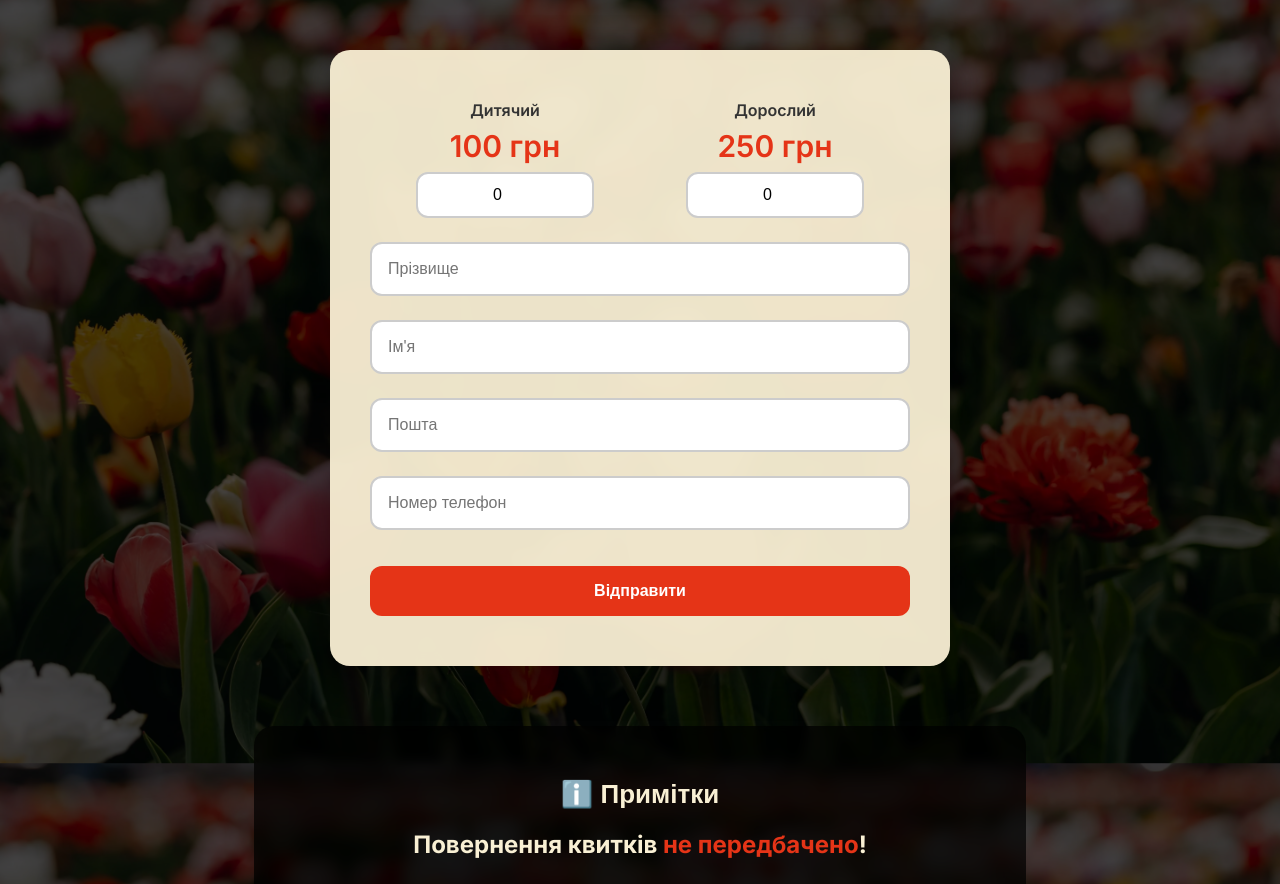
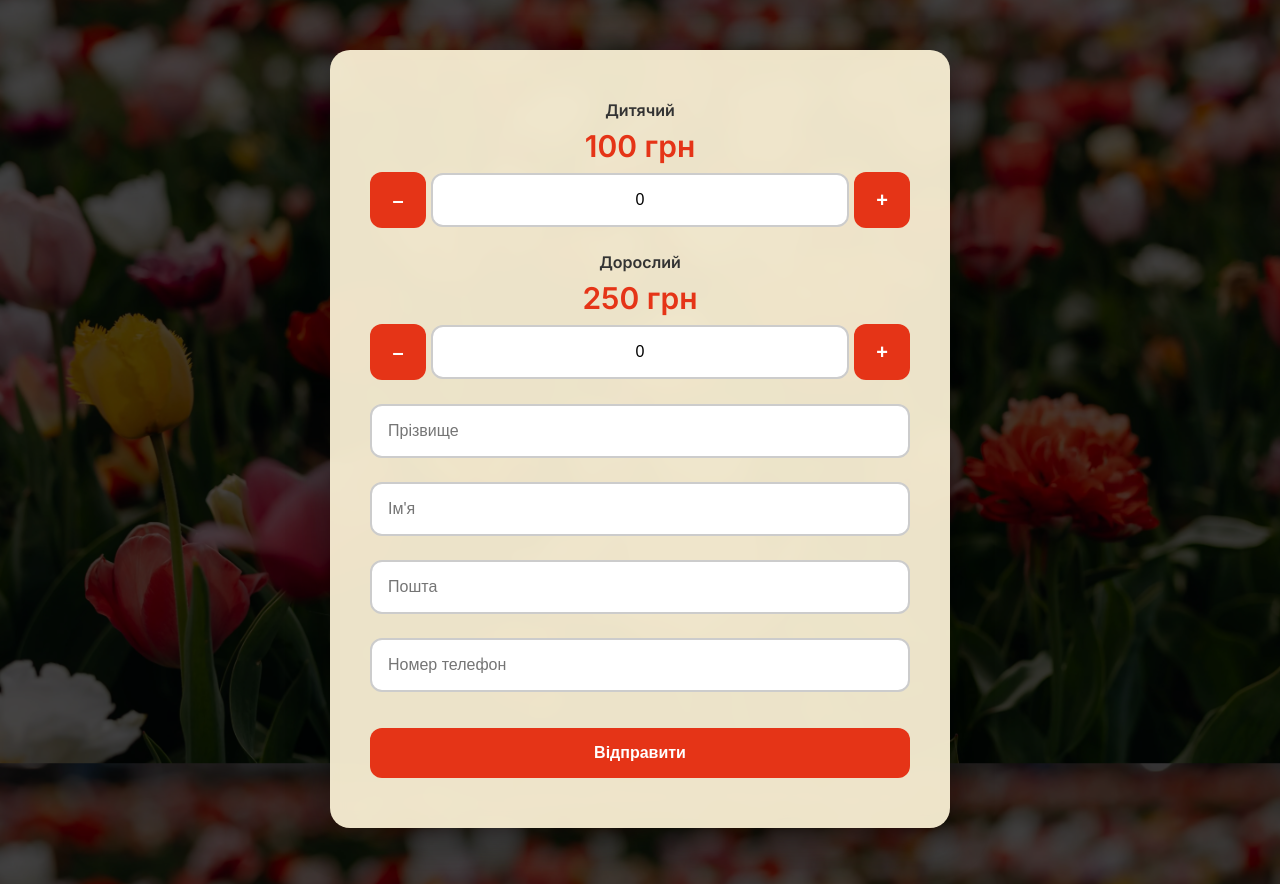
Before and after one commit to stugnait/VenGreenery, a Python web app: template app/templates/order.html in a window 1280 px wide. Shown: the part 90-974 px from the top of the page. Run offline with Jinja, Linux system fonts and the light colour scheme; the template is opened without the code that fills it, so the values that code supplies are empty; some web fonts are replaced.

Commit message:
email update

```diff
--- a/app/config.py
+++ b/app/config.py
@@ -6,7 +6,7 @@ class Config:
     SQLALCHEMY_TRACK_MODIFICATIONS = False
     MAIL_SERVER = os.getenv('MAIL_SERVER')
     MAIL_PORT = int(os.getenv('MAIL_PORT'))
-    MAIL_USE_TLS = bool(os.getenv('MAIL_USE_TLS'))
+    MAIL_USE_SSL = bool(os.getenv('MAIL_USE_SSL'))
     MAIL_USERNAME = os.getenv('MAIL_USERNAME')
     MAIL_PASSWORD = os.getenv('MAIL_PASSWORD')
     MAIL_DEFAULT_SENDER = os.getenv('MAIL_DEFAULT_SENDER')
--- a/app/controllers/order_controller.py
+++ b/app/controllers/order_controller.py
@@ -1,6 +1,5 @@
 from app.models import Order
 from app.services import OrderService, PaymentService
-
 
 class OrderController:
 
--- a/app/models/payment.py
+++ b/app/models/payment.py
@@ -4,8 +4,9 @@ from app.database import db
 from app.models.order import Order
 
 class Payment(db.Model):
-    CHILD_PRICE = 1
-    ADULT_PRICE = 2
+    CHILD_PRICE = 100
+    # CHILD_PRICE = 1
+    ADULT_PRICE = 250
     __tablename__ = 'payment'
 
     id = db.Column(db.Integer, primary_key=True, autoincrement=True)
--- a/app/modules/WayForPay.py
+++ b/app/modules/WayForPay.py
@@ -1,5 +1,6 @@
 import hashlib
 import hmac
+
 import requests
 
 
@@ -48,7 +49,6 @@ class WayForPay:
         signature = hmac.new(self.key.encode("utf-8"), signature_text.encode("utf-8"), hashlib.md5).hexdigest()
         return signature
 
-
     def create_invoice(self, data):
         try:
             body = {
--- a/app/services/payment_service.py
+++ b/app/services/payment_service.py
@@ -24,11 +24,9 @@ class PaymentService:
             product_count.append(child_quantity)
             product_price.append(Payment.CHILD_PRICE)
 
-
-
         wfp = WayForPay(os.getenv("MERCHANT_ACCOUNT"), os.getenv("MERCHANT_SECRET_KEY"), os.getenv("MERCHANT_DOMAIN"))
         invoice = wfp.create_invoice({
-            "orderReference": f"test_{order_id}_test_testing_DEV",
+            "orderReference": f"order_{order_id}",
             "orderDate": int(now.timestamp()),
             "orderTimeout": 900, #15 хв на оплату
             "amount": amount,
--- a/app/static/css/order.css
+++ b/app/static/css/order.css
@@ -49,7 +49,8 @@ label {
 
 input[type="text"],
 input[type="email"],
-input[type="tel"] {
+input[type="tel"],
+input[type="number"]{
     width: 100%;
     padding: 16px;
     font-size: 16px;
@@ -87,7 +88,6 @@ button {
 
 button:hover {
     background-color: #c02b14;
-    transform: translateY(-2px);
 }
 
 .notes-container {
@@ -152,6 +152,7 @@ button:hover {
     flex-direction: column;
     align-items: center;
     max-width: 100%;
+    width: 100%;
     margin-bottom: 24px;
 }
 
@@ -170,8 +171,6 @@ button:hover {
 .number-container input[type="number"] {
     text-align: center;
     width: 100%;
-    max-width: 150px;
-    padding: 12px;
     font-size: 16px;
     border-radius: 12px;
     border: 2px solid #ccc;
@@ -196,7 +195,7 @@ button:hover {
 
 .ticket-container {
     display: flex;
-    flex-direction: row;
+    flex-direction: column;
     align-items: center;
     justify-content: space-around;
 }
@@ -244,3 +243,38 @@ footer a:hover {
         max-width: 80%;
     }
 }
+
+
+
+
+
+input[type=number]::-webkit-outer-spin-button,
+input[type=number]::-webkit-inner-spin-button {
+    -webkit-appearance: none;
+    margin: 0;
+}
+
+input[type=number] {
+    -moz-appearance: textfield;
+    text-align: center;
+}
+
+.number-input {
+    width: 100%;
+    display: flex;
+    align-items: center;
+    gap: 5px;
+}
+
+.ticket-container button {
+    min-width: 56px;
+    height: 56px;
+    font-size: 20px;
+    display: flex;
+    justify-content: center;
+    align-items: center;
+}
+
+.ticket-container button:hover {
+    background-color: #c02b14;
+}
--- a/app/templates/order.html
+++ b/app/templates/order.html
@@ -28,13 +28,21 @@
                 <div class="number-container">
                     <label for="child-quantity">Дитячий</label>
                     <span class="price">100 грн</span>
-                    <input id="child-quantity" name="child-quantity" type="number" min="0" value="0">
+                    <div class="number-input">
+                        <button type="button" class="decrement" data-target="child-quantity">–</button>
+                        <input id="child-quantity" name="child-quantity" type="number" min="0" value="0">
+                        <button type="button" class="increment" data-target="child-quantity">+</button>
+                    </div>
                 </div>
 
                 <div class="number-container">
                     <label for="adult-quantity">Дорослий</label>
                     <span class="price">250 грн</span>
-                    <input id="adult-quantity" name="adult-quantity" type="number" min="0" value="0">
+                    <div class="number-input">
+                        <button type="button" class="decrement" data-target="adult-quantity">–</button>
+                        <input id="adult-quantity" name="adult-quantity" type="number" min="0" value="0">
+                        <button type="button" class="increment" data-target="adult-quantity">+</button>
+                    </div>
                 </div>
             </div>
 
```
Also changed, not shown: app/routes.py (+14 -6 lines), app/static/js/order.js (+38 -1 lines), app/static/js/admin_auth.js (line endings or trailing spaces), app/static/js/admin_dashboard.js (line endings or trailing spaces), 4 other files.
